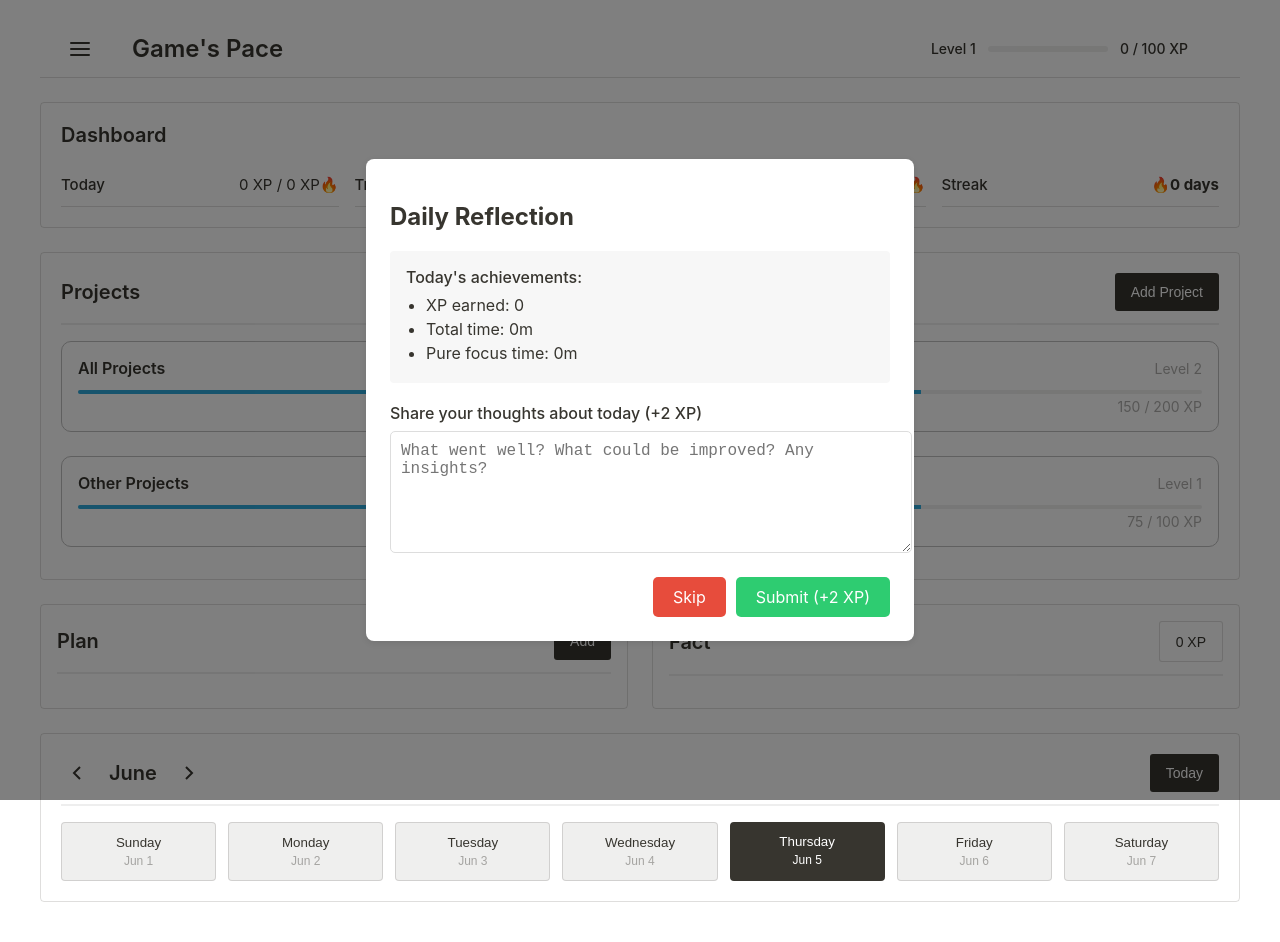
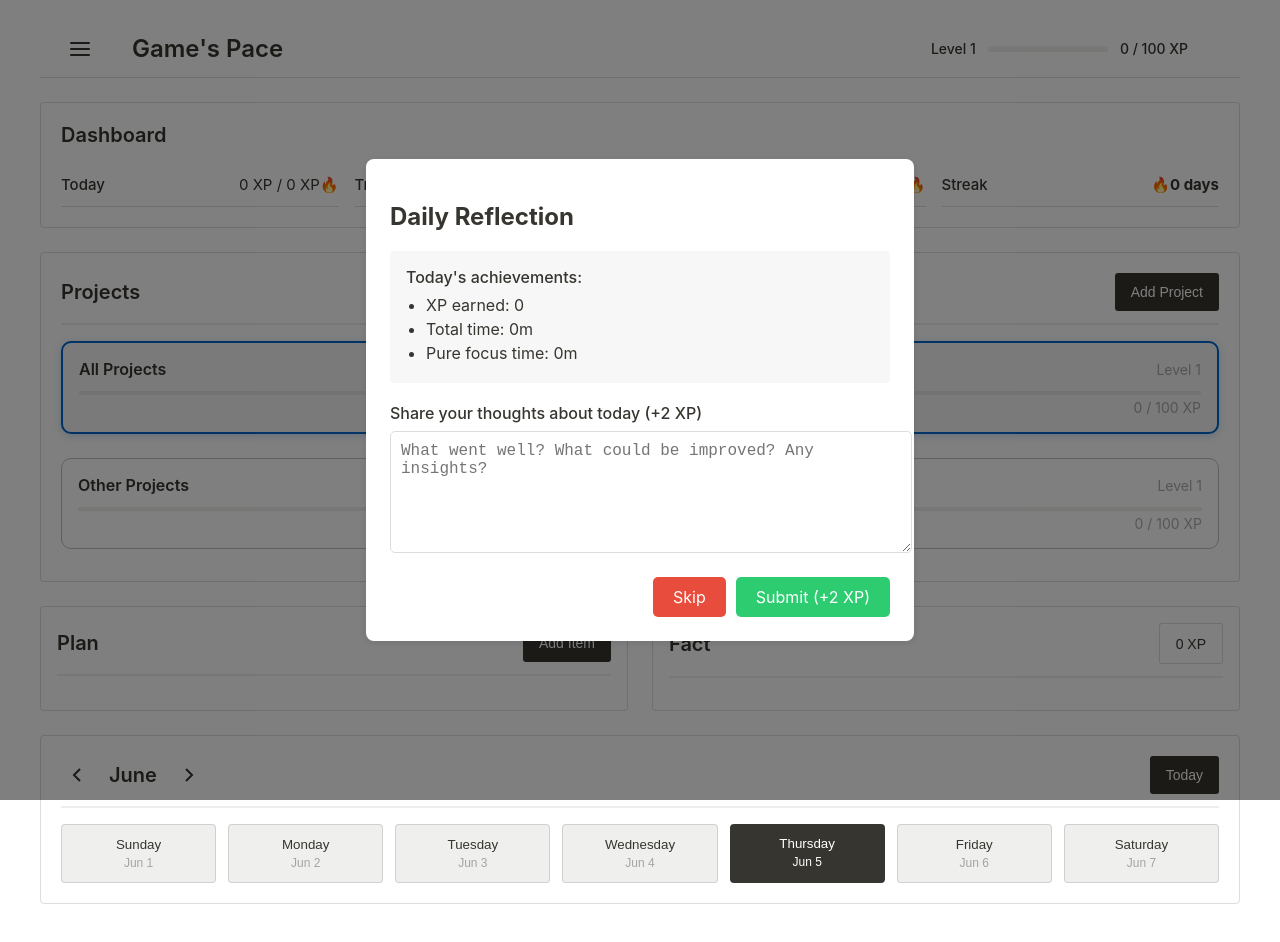
Before and after one commit to ulk06e/EF8, a React (Create React App) app: page / in a window 1280 px wide. Shown: the top 942 px of the page. Built offline with nearby package versions, Linux system fonts and the light colour scheme.

Commit message:
Still works

```diff
--- a/src/App.tsx
+++ b/src/App.tsx
@@ -11,7 +11,7 @@ import Statistics from './components/Statistics';
 import WeekColumn from './components/WeekColumn';
 import Projects from './components/Projects';
 import { Stats, Column as ColumnType, AddItemFormData, ColumnItem, Project } from './types';
-import { calculateXP } from './utils/xp';
+import { calculateXP, calculateNextLevelXP } from './utils/xp';
 import storage from './services/storage';
 import './styles/notion.css';
 
@@ -42,73 +42,25 @@ function App() {
   const [showReflection, setShowReflection] = useState(false);
   const [showStatistics, setShowStatistics] = useState(false);
   const [selectedDate, setSelectedDate] = useState<Date>(new Date());
-  const [projects, setProjects] = useState<Project[]>([]);
-
-  // Subscribe to storage changes
-  useEffect(() => {
-    // Initial load
-    const data = storage.getData();
-    setStats({
-      currentXP: data.totalXP,
-      nextLevelXP: data.nextLevelXP,
-      currentLevel: data.currentLevel,
-      todayXP: data.currentDay.stats.dayXP,
-      bestDayXP: data.records.highestDayXP,
-      todayMinutes: data.currentDay.stats.dayMinutes,
-      bestMinutes: data.records.mostWorkTimeInDay,
-      todayPureMinutes: data.currentDay.stats.dayPureMinutes,
-      bestPureMinutes: data.records.mostPureTimeInDay,
-      streak: data.streak,
-      planAdherence: data.currentDay.stats.planAdherence,
-    });
-
-    setColumns({
-      plan: {
-        title: 'Plan',
-        items: data.currentDay.planItems,
-      },
-      fact: {
-        title: 'Fact',
-        items: data.currentDay.factItems,
-      },
-    });
-
-    // Check if we should show reflection
-    if (storage.shouldShowReflection()) {
-      setShowReflection(true);
+  const [projects, setProjects] = useState<Project[]>([
+    {
+      id: 'all-projects',
+      name: 'All Projects',
+      currentXP: 0,
+      nextLevelXP: 100,
+      currentLevel: 1,
+      taskIds: []
+    },
+    {
+      id: 'other-projects',
+      name: 'Other Projects',
+      currentXP: 0,
+      nextLevelXP: 100,
+      currentLevel: 1,
+      taskIds: []
     }
-
-    // Subscribe to future changes
-    const unsubscribe = storage.subscribe(() => {
-      const updatedData = storage.getData();
-      setStats({
-        currentXP: updatedData.totalXP,
-        nextLevelXP: updatedData.nextLevelXP,
-        currentLevel: updatedData.currentLevel,
-        todayXP: updatedData.currentDay.stats.dayXP,
-        bestDayXP: updatedData.records.highestDayXP,
-        todayMinutes: updatedData.currentDay.stats.dayMinutes,
-        bestMinutes: updatedData.records.mostWorkTimeInDay,
-        todayPureMinutes: updatedData.currentDay.stats.dayPureMinutes,
-        bestPureMinutes: updatedData.records.mostPureTimeInDay,
-        streak: updatedData.streak,
-        planAdherence: updatedData.currentDay.stats.planAdherence,
-      });
-
-      setColumns({
-        plan: {
-          title: 'Plan',
-          items: updatedData.currentDay.planItems,
-        },
-        fact: {
-          title: 'Fact',
-          items: updatedData.currentDay.factItems,
-        },
-      });
-    });
-
-    return () => unsubscribe();
-  }, []);
+  ]);
+  const [selectedProjectId, setSelectedProjectId] = useState('all-projects');
 
   const handleDateSelect = (date: Date) => {
     setSelectedDate(date);
@@ -119,7 +71,10 @@ function App() {
   };
 
   const handleAddClick = () => {
-    console.log('handleAddClick called');
+    if (selectedProjectId === 'all-projects') {
+      alert('Please select a specific project before adding a task.');
+      return;
+    }
     setShowAddPopup(true);
   };
 
@@ -133,6 +88,7 @@ function App() {
       xpValue: 0,
       createdTime: new Date(),
       date: selectedDate,
+      projectId: selectedProjectId
     };
 
     storage.addPlanItem(newItem);
@@ -274,15 +230,189 @@ function App() {
 
   const handleAddProject = (name: string) => {
     const newProject: Project = {
-      id: Date.now().toString(),
+      id: crypto.randomUUID(),
       name,
       currentXP: 0,
       nextLevelXP: 100,
       currentLevel: 1,
       taskIds: []
     };
-    setProjects(prev => [...prev, newProject]);
+    const updatedProjects = [...projects, newProject];
+    setProjects(updatedProjects);
+    storage.saveProjects(updatedProjects);
   };
+
+  const handleDeleteProject = (projectId: string) => {
+    const updatedProjects = projects.filter(p => p.id !== projectId);
+    setProjects(updatedProjects);
+    storage.saveProjects(updatedProjects);
+    if (selectedProjectId === projectId) {
+      setSelectedProjectId('all-projects');
+    }
+  };
+
+  const handleProjectSelect = (projectId: string) => {
+    setSelectedProjectId(projectId);
+  };
+
+  const filterItemsByProject = (items: ColumnItem[]) => {
+    if (selectedProjectId === 'all-projects') {
+      return items.filter(item => item.projectId !== 'all-projects');
+    }
+    return items.filter(item => item.projectId === selectedProjectId);
+  };
+
+  const updateProjectXP = (factItems: ColumnItem[]) => {
+    const projectXP = new Map<string, number>();
+    let totalXP = 0;
+
+    factItems.forEach(item => {
+      if (item.projectId && item.projectId !== 'all-projects') {
+        const xp = item.xpValue || 0;
+        projectXP.set(
+          item.projectId,
+          (projectXP.get(item.projectId) || 0) + xp
+        );
+        totalXP += xp;
+      }
+    });
+
+    setProjects(prev => prev.map(project => {
+      if (project.id === 'all-projects') {
+        return {
+          ...project,
+          currentXP: totalXP,
+          nextLevelXP: calculateNextLevelXP(Math.floor(totalXP / 100) + 1),
+          currentLevel: Math.floor(totalXP / 100) + 1
+        };
+      }
+
+      const xp = projectXP.get(project.id) || 0;
+      let currentLevel = 1;
+      let nextLevelXP = 100;
+      let currentXP = xp;
+
+      // Calculate level based on XP
+      while (currentXP >= nextLevelXP) {
+        currentLevel++;
+        currentXP -= nextLevelXP;
+        nextLevelXP = calculateNextLevelXP(currentLevel);
+      }
+
+      return {
+        ...project,
+        currentXP: currentXP,
+        nextLevelXP: nextLevelXP,
+        currentLevel: currentLevel
+      };
+    }));
+  };
+
+  // Subscribe to storage changes
+  useEffect(() => {
+    // Initial load
+    const data = storage.getData();
+    setStats({
+      currentXP: data.totalXP,
+      nextLevelXP: data.nextLevelXP,
+      currentLevel: data.currentLevel,
+      todayXP: data.currentDay.stats.dayXP,
+      bestDayXP: data.records.highestDayXP,
+      todayMinutes: data.currentDay.stats.dayMinutes,
+      bestMinutes: data.records.mostWorkTimeInDay,
+      todayPureMinutes: data.currentDay.stats.dayPureMinutes,
+      bestPureMinutes: data.records.mostPureTimeInDay,
+      streak: data.streak,
+      planAdherence: data.currentDay.stats.planAdherence,
+    });
+
+    setColumns({
+      plan: {
+        title: 'Plan',
+        items: filterItemsByProject(data.currentDay.planItems),
+      },
+      fact: {
+        title: 'Fact',
+        items: filterItemsByProject(data.currentDay.factItems),
+      },
+    });
+
+    updateProjectXP(data.currentDay.factItems);
+
+    // Check if we should show reflection
+    if (storage.shouldShowReflection()) {
+      setShowReflection(true);
+    }
+
+    // Subscribe to future changes
+    const unsubscribe = storage.subscribe(() => {
+      const updatedData = storage.getData();
+      setStats({
+        currentXP: updatedData.totalXP,
+        nextLevelXP: updatedData.nextLevelXP,
+        currentLevel: updatedData.currentLevel,
+        todayXP: updatedData.currentDay.stats.dayXP,
+        bestDayXP: updatedData.records.highestDayXP,
+        todayMinutes: updatedData.currentDay.stats.dayMinutes,
+        bestMinutes: updatedData.records.mostWorkTimeInDay,
+        todayPureMinutes: updatedData.currentDay.stats.dayPureMinutes,
+        bestPureMinutes: updatedData.records.mostPureTimeInDay,
+        streak: updatedData.streak,
+        planAdherence: updatedData.currentDay.stats.planAdherence,
+      });
+
+      setColumns({
+        plan: {
+          title: 'Plan',
+          items: filterItemsByProject(updatedData.currentDay.planItems),
+        },
+        fact: {
+          title: 'Fact',
+          items: filterItemsByProject(updatedData.currentDay.factItems),
+        },
+      });
+
+      updateProjectXP(updatedData.currentDay.factItems);
+    });
+
+    return () => unsubscribe();
+  }, [selectedProjectId]);
+
+  useEffect(() => {
+    const savedProjects = storage.getProjects();
+    if (savedProjects && savedProjects.length > 0) {
+      // Ensure default projects exist
+      const hasAllProjects = savedProjects.some(p => p.id === 'all-projects');
+      const hasOtherProjects = savedProjects.some(p => p.id === 'other-projects');
+
+      let updatedProjects = [...savedProjects];
+
+      if (!hasAllProjects) {
+        updatedProjects.unshift({
+          id: 'all-projects',
+          name: 'All Projects',
+          currentXP: 0,
+          nextLevelXP: 100,
+          currentLevel: 1,
+          taskIds: []
+        });
+      }
+
+      if (!hasOtherProjects) {
+        updatedProjects.push({
+          id: 'other-projects',
+          name: 'Other Projects',
+          currentXP: 0,
+          nextLevelXP: 100,
+          currentLevel: 1,
+          taskIds: []
+        });
+      }
+
+      setProjects(updatedProjects);
+      storage.saveProjects(updatedProjects);
+    }
+  }, []);
 
   return (
     <div className="container">
@@ -302,7 +432,13 @@ function App() {
       ) : (
         <>
           <Dashboard stats={stats} />
-          <Projects onAddProject={handleAddProject} />
+          <Projects
+            projects={projects}
+            selectedProjectId={selectedProjectId}
+            onAddProject={handleAddProject}
+            onDeleteProject={handleDeleteProject}
+            onProjectSelect={handleProjectSelect}
+          />
           <div className="columns-container">
             <Column
               data={filteredColumns.plan}
@@ -312,12 +448,14 @@ function App() {
               onItemEdit={handleItemEdit}
               columnId="plan"
               selectedDate={selectedDate}
+              selectedProjectId={selectedProjectId}
             />
             <Column
               data={filteredColumns.fact}
               onItemToggle={() => {}}
               columnId="fact"
               selectedDate={selectedDate}
+              selectedProjectId={selectedProjectId}
             />
           </div>
           <WeekColumn
@@ -332,6 +470,7 @@ function App() {
           onConfirm={handlePopupConfirm}
           onCancel={() => setShowAddPopup(false)}
           selectedDate={selectedDate}
+          selectedProjectId={selectedProjectId}
         />
       )}
       {activeTimer && (
--- a/src/components/Column.tsx
+++ b/src/components/Column.tsx
@@ -2,18 +2,29 @@ import React, { useState } from 'react';
 import { Column as ColumnType, ColumnItem, AddItemFormData } from '../types';
 import XPCalculationPopup from './XPCalculationPopup';
 import AddItemPopup from './AddItemPopup';
+import '../styles/notion.css';
 
 interface ColumnProps {
   data: ColumnType;
-  onItemToggle: (id: string) => void;
+  onItemToggle: (itemId: string) => void;
   onAddClick?: () => void;
-  columnId: string;
   onItemClick?: (item: ColumnItem) => void;
   onItemEdit?: (item: ColumnItem, formData: AddItemFormData) => void;
+  columnId: string;
   selectedDate: Date;
+  selectedProjectId: string;
 }
 
-const Column: React.FC<ColumnProps> = ({ data, onItemToggle, onAddClick, columnId, onItemClick, onItemEdit, selectedDate }) => {
+const Column: React.FC<ColumnProps> = ({
+  data,
+  onItemToggle,
+  onAddClick,
+  onItemClick,
+  onItemEdit,
+  columnId,
+  selectedDate,
+  selectedProjectId
+}) => {
   const [selectedItem, setSelectedItem] = useState<ColumnItem | null>(null);
   const [showXPCalculation, setShowXPCalculation] = useState<ColumnItem | null>(null);
   const [editingItem, setEditingItem] = useState<ColumnItem | null>(null);
@@ -100,18 +111,14 @@ const Column: React.FC<ColumnProps> = ({ data, onItemToggle, onAddClick, columnI
     }
   };
 
-  const handleEditClick = () => {
-    if (selectedItem && columnId === 'plan') {
-      setEditingItem(selectedItem);
-      setSelectedItem(null);
-    }
+  const handleEditClick = (item: ColumnItem) => {
+    setEditingItem(item);
   };
 
   const handleEditConfirm = (formData: AddItemFormData) => {
-    if (editingItem && onItemEdit && columnId === 'plan') {
+    if (editingItem && onItemEdit) {
       onItemEdit(editingItem, formData);
       setEditingItem(null);
-      setSelectedItem(null);
     }
   };
 
@@ -141,12 +148,28 @@ const Column: React.FC<ColumnProps> = ({ data, onItemToggle, onAddClick, columnI
     return unaccountedMinutes > 0 ? unaccountedMinutes : null;
   };
 
+  const isPastDate = (date: Date) => {
+    const today = new Date();
+    today.setHours(0, 0, 0, 0);
+    const compareDate = new Date(date);
+    compareDate.setHours(0, 0, 0, 0);
+    return compareDate < today;
+  };
+
+  const canAddOrEditTasks = !isPastDate(selectedDate);
+
   return (
     <div className="column">
       <div className="column-header">
         <h2>{data.title}</h2>
-        {columnId === 'plan' && onAddClick && (
-          <button onClick={onAddClick} className="add-button">Add</button>
+        {onAddClick && columnId === 'plan' && (
+          <button
+            onClick={onAddClick}
+            className={`add-button ${!canAddOrEditTasks ? 'disabled' : ''}`}
+            disabled={!canAddOrEditTasks}
+          >
+            Add Item
+          </button>
         )}
         {columnId === 'fact' && (
           <button className="xp-display">{getTotalXP()} XP</button>
@@ -205,7 +228,7 @@ const Column: React.FC<ColumnProps> = ({ data, onItemToggle, onAddClick, columnI
               <button className="delete-action" onClick={handleDeleteClick}>
                 Delete
               </button>
-              <button className="edit-action" onClick={handleEditClick}>
+              <button className="edit-action" onClick={() => handleEditClick(selectedItem)}>
                 Edit
               </button>
               <button className="start-action" onClick={handleStartClick}>
@@ -215,12 +238,13 @@ const Column: React.FC<ColumnProps> = ({ data, onItemToggle, onAddClick, columnI
           </div>
         </div>
       )}
-      {editingItem && columnId === 'plan' && (
+      {editingItem && columnId === 'plan' && canAddOrEditTasks && (
         <AddItemPopup
           initialData={editingItem}
           onConfirm={handleEditConfirm}
           onCancel={() => setEditingItem(null)}
           selectedDate={selectedDate}
+          selectedProjectId={selectedProjectId}
         />
       )}
       {showXPCalculation && columnId === 'fact' && (
--- a/src/components/Projects.tsx
+++ b/src/components/Projects.tsx
@@ -4,31 +4,21 @@ import '../styles/notion.css';
 
 interface ProjectsProps {
   onAddProject: (name: string) => void;
+  onDeleteProject?: (id: string) => void;
+  onProjectSelect?: (id: string) => void;
+  projects: Project[];
+  selectedProjectId: string;
 }
 
-const Projects: React.FC<ProjectsProps> = ({ onAddProject }) => {
+const Projects: React.FC<ProjectsProps> = ({
+  onAddProject,
+  onDeleteProject,
+  onProjectSelect,
+  projects,
+  selectedProjectId
+}) => {
   const [showAddPopup, setShowAddPopup] = useState(false);
   const [newProjectName, setNewProjectName] = useState('');
-
-  // Default projects
-  const defaultProjects: Project[] = [
-    {
-      id: 'all-projects',
-      name: 'All Projects',
-      currentXP: 150,
-      nextLevelXP: 200,
-      currentLevel: 2,
-      taskIds: []
-    },
-    {
-      id: 'other-projects',
-      name: 'Other Projects',
-      currentXP: 75,
-      nextLevelXP: 100,
-      currentLevel: 1,
-      taskIds: []
-    }
-  ];
 
   const handleAddClick = () => {
     setShowAddPopup(true);
@@ -42,9 +32,44 @@ const Projects: React.FC<ProjectsProps> = ({ onAddProject }) => {
     }
   };
 
+  const handleProjectClick = (projectId: string) => {
+    if (onProjectSelect) {
+      onProjectSelect(projectId);
+    }
+  };
+
+  const handleProjectDoubleClick = (projectId: string) => {
+    if (projectId === 'all-projects' || projectId === 'other-projects') return; // Prevent deletion of default projects
+
+    if (onDeleteProject && window.confirm('Are you sure you want to delete this project?')) {
+      onDeleteProject(projectId);
+    }
+  };
+
   const calculateProgress = (current: number, next: number) => {
     return (current / next) * 100;
   };
+
+  const sortProjects = (projectsList: Project[]) => {
+    const allProjects = projectsList.find(p => p.id === 'all-projects');
+    const otherProjects = projectsList.find(p => p.id === 'other-projects');
+    const regularProjects = projectsList.filter(p =>
+      p.id !== 'all-projects' && p.id !== 'other-projects'
+    ).sort((a, b) => {
+      if (a.currentLevel !== b.currentLevel) {
+        return b.currentLevel - a.currentLevel;
+      }
+      return b.currentXP - a.currentXP;
+    });
+
+    return [
+      ...(allProjects ? [allProjects] : []),
+      ...regularProjects,
+      ...(otherProjects ? [otherProjects] : [])
+    ];
+  };
+
+  const sortedProjects = sortProjects(projects);
 
   return (
     <div className="dashboard">
@@ -54,8 +79,15 @@ const Projects: React.FC<ProjectsProps> = ({ onAddProject }) => {
       </div>
 
       <div className="projects-list">
-        {defaultProjects.map((project) => (
-          <div key={project.id} className="column-item">
+        {sortedProjects.map((project) => (
+          <div
+            key={project.id}
+            className={`column-item ${project.id === selectedProjectId ? 'selected-project' : ''} ${
+              project.id === 'all-projects' ? 'all-projects' : ''
+            }`}
+            onClick={() => handleProjectClick(project.id)}
+            onDoubleClick={() => handleProjectDoubleClick(project.id)}
+          >
             <div className="project-header">
               <div className="project-name">{project.name}</div>
               <div className="project-level">Level {project.currentLevel}</div>
--- a/src/styles/notion.css
+++ b/src/styles/notion.css
@@ -144,6 +144,16 @@ body {
 
 .add-button:hover {
   background: rgba(55, 53, 47, 0.8);
+}
+
+.add-button.disabled {
+  background: #e0e0e0;
+  cursor: not-allowed;
+  opacity: 0.7;
+}
+
+.add-button.disabled:hover {
+  background: #e0e0e0;
 }
 
 .column-item {
@@ -1611,3 +1621,32 @@ textarea.full-width {
   color: var(--notion-gray);
   text-align: right;
 }
+
+.selected-project {
+  border: 2px solid #0066cc !important;
+  box-shadow: 0 2px 8px rgba(0, 102, 204, 0.2);
+}
+
+.project-warning {
+  background-color: #ffebee;
+  color: #c62828;
+  padding: 12px;
+  border-radius: 4px;
+  margin-bottom: 16px;
+  font-size: 14px;
+  text-align: center;
+}
+
+.all-projects {
+  background-color: #f5f5f5;
+}
+
+.project-warning {
+  background-color: #ffebee;
+  color: #c62828;
+  padding: 12px;
+  border-radius: 4px;
+  margin-bottom: 16px;
+  font-size: 14px;
+  text-align: center;
+}
--- a/src/types/index.ts
+++ b/src/types/index.ts
@@ -29,6 +29,7 @@ export interface ColumnItem extends AddItemFormData {
   wasPrePlanned?: boolean;
   plannedDate?: Date;
   date: Date;
+  projectId: string;
 }
 
 export interface Column {
@@ -43,6 +44,7 @@ export interface AddItemFormData {
   estimatedMinutes: string | number;
   priority: number;
   date: Date;
+  projectId?: string;
 }
 
 export interface DayStats {
--- a/src/utils/xp.ts
+++ b/src/utils/xp.ts
@@ -33,40 +33,50 @@ const getAccuracyMultiplier = (actualDuration: number, estimatedMinutes: number)
 };
 
 export const calculateXP = (
-  taskQuality: TaskQuality,
-  timeQuality: TimeQuality,
+  taskQuality: string,
+  timeQuality: string,
   priority: number,
   columnOrigin: string,
   actualDuration: number,
-  estimatedDuration: number,
-  wasPrePlanned: boolean
+  estimatedMinutes: number,
+  hasReflection: boolean = false
 ): number => {
-  // Base XP: 1 point per 20 minutes
-  let xp = Math.floor(actualDuration / 20);
+  let basePoints = 0;
 
-  // Quality multiplier
-  const qualityMultiplier = QUALITY_MULTIPLIER[taskQuality];
-  xp *= qualityMultiplier;
-
-  // Time quality multiplier
-  if (timeQuality === 'pure') {
-    xp *= TIME_QUALITY_MULTIPLIER;
+  // Task quality points
+  switch (taskQuality) {
+    case 'A': basePoints = 8; break;
+    case 'B': basePoints = 4; break;
+    case 'C': basePoints = 2; break;
+    case 'D': basePoints = 1; break;
   }
 
-  // Priority multiplier
-  const priorityMultiplier = PRIORITY_MULTIPLIER[priority] || 1;
-  xp *= priorityMultiplier;
-
-  // Pre-planned bonus
-  if (wasPrePlanned) {
-    xp *= 1.3;
+  // Pure time bonus
+  if (timeQuality === 'pure') {
+    basePoints += 3;
   }
 
-  // Accuracy penalty
-  const durationRatio = actualDuration / estimatedDuration;
-  if (durationRatio > 1.2 || durationRatio < 0.5) {
-    xp *= getAccuracyMultiplier(actualDuration, estimatedDuration);
+  // Priority bonus
+  if (priority <= 3) {
+    basePoints += 3;
+  } else if (priority <= 6) {
+    basePoints += 1;
   }
 
-  return Math.floor(xp);
+  // Plan bonus
+  if (columnOrigin === 'plan') {
+    basePoints += 2;
+  }
+
+  // Time multiplier
+  const timeMultiplier = Math.floor(1 + actualDuration / 60);
+
+  return basePoints * timeMultiplier;
 };
+
+export const calculateNextLevelXP = (level: number): number => {
+  if (level <= 5) {
+    return level * 100;
+  }
+  return 500 + (level - 5) * 10;
+};
```
Also changed, not shown: src/components/AddItemPopup.tsx (+30 -4 lines), src/services/storage.ts (+82 -1 lines).
